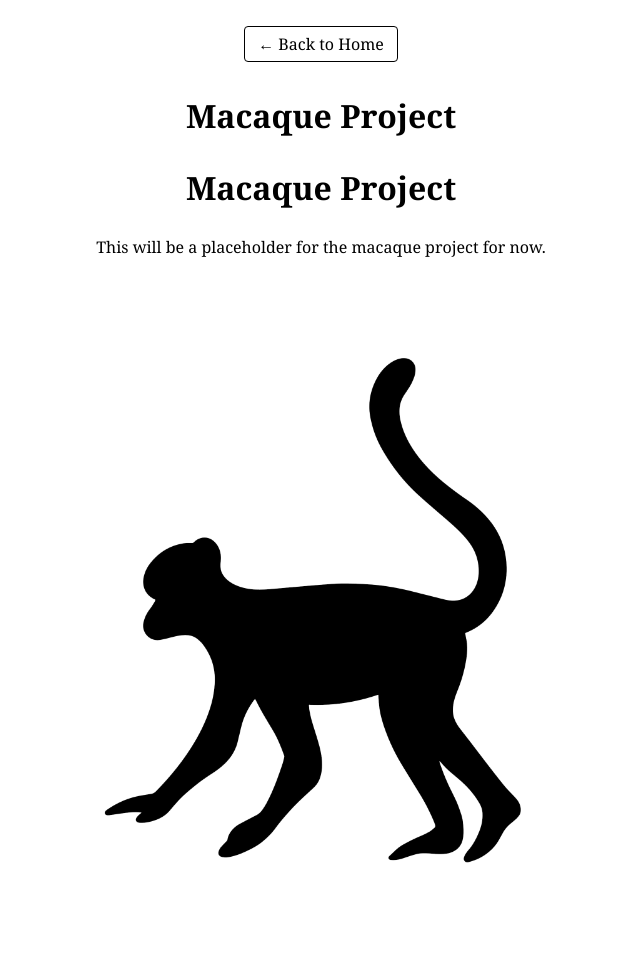
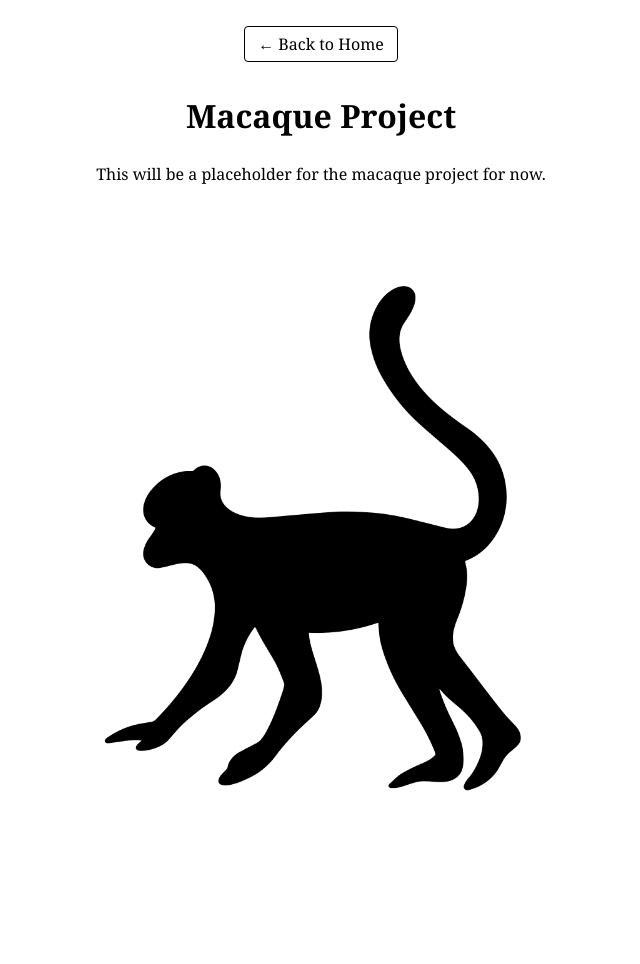
Before and after one commit to dzsano/rottenbillerdavid.github.io, a Jekyll site: the page built from macaque.md, in a window 1280 px wide. Shown: the whole page, without its empty margins (319-959 px from the left). Built offline with Jekyll 4.4.1, drawn with Linux system fonts in a browser that asks for light colours; after the commit the page ends 900 px from its top, so only the background shows below that.

Commit message:
Update macaque.md

```diff
--- a/macaque.md
+++ b/macaque.md
@@ -3,7 +3,7 @@ layout: story
 title: Macaque Project
 ---
 
-# Macaque Project
+
 
 This will be a placeholder for the macaque project for now.
 
```
